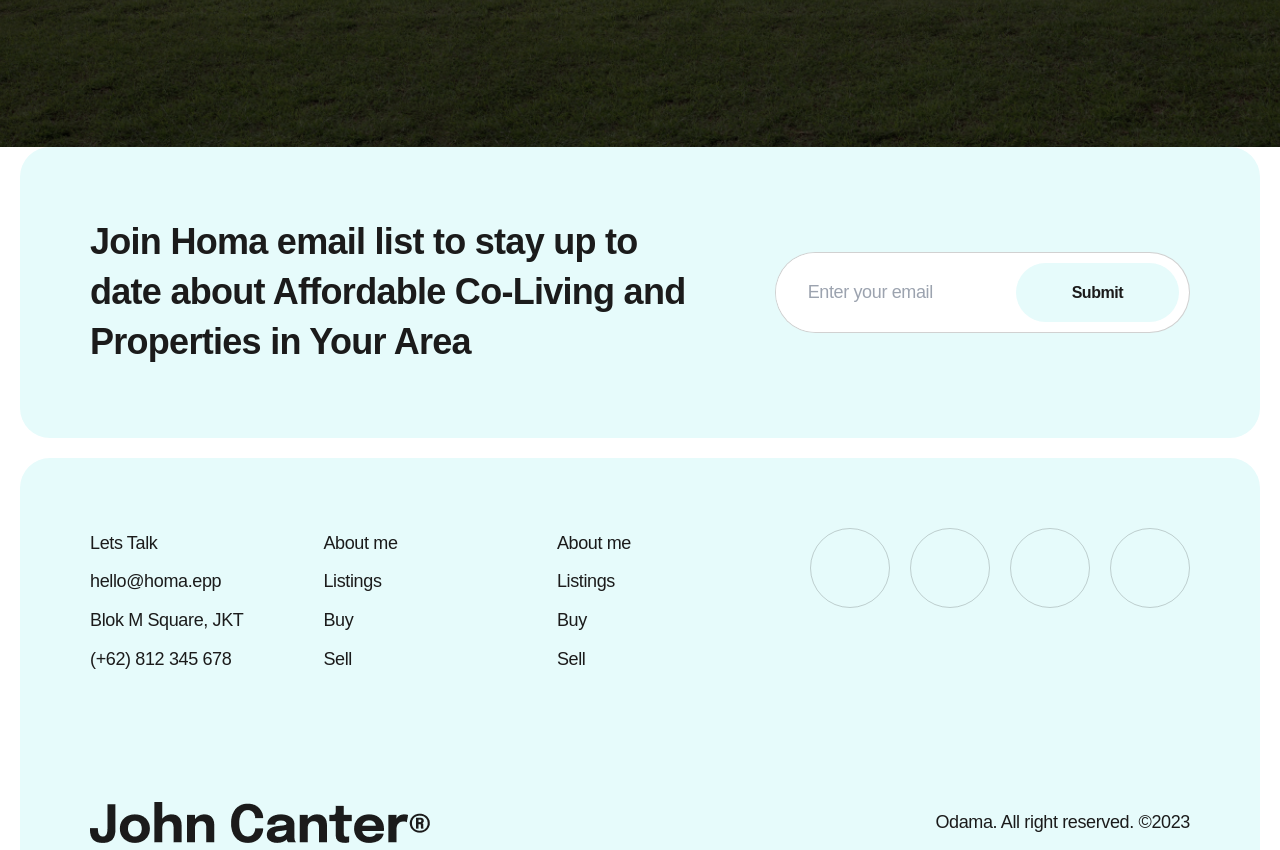
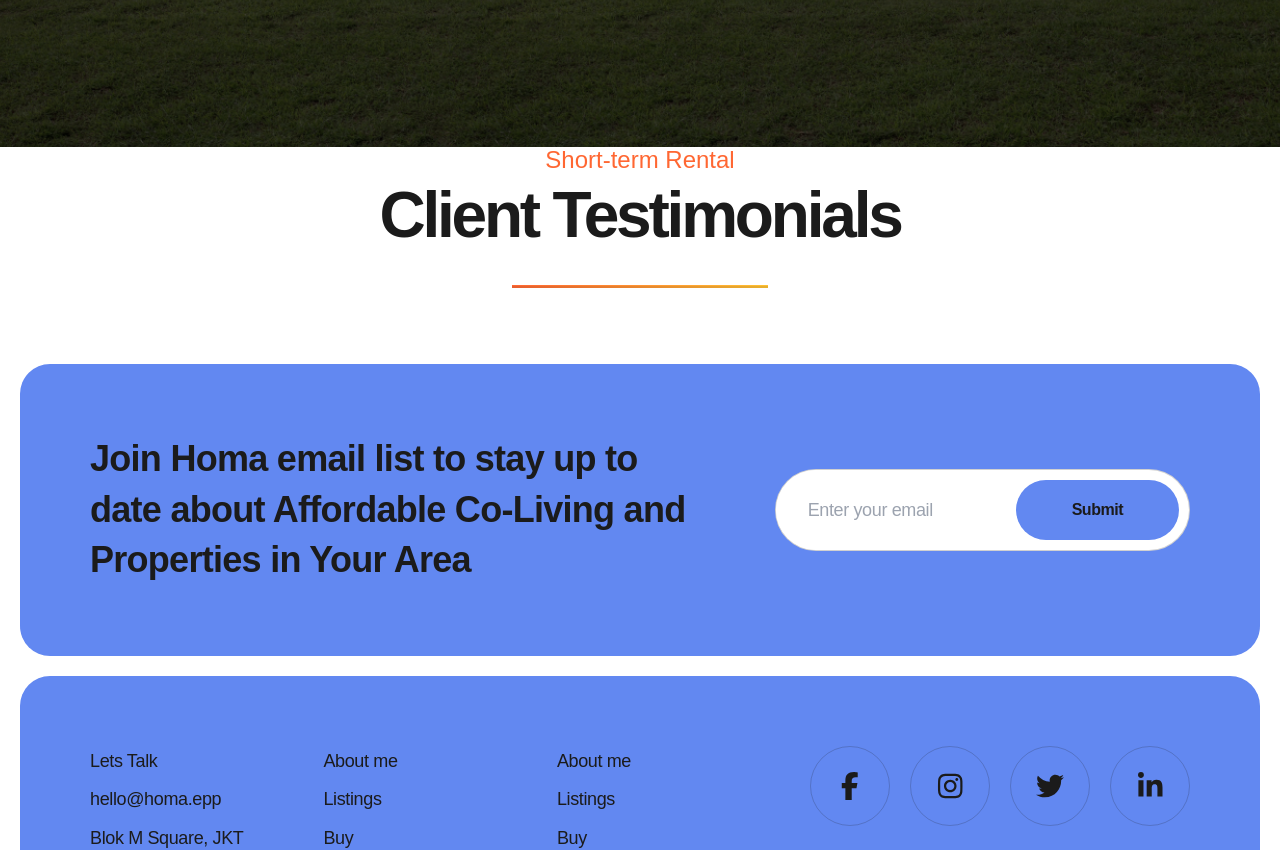
Before and after one commit to Mehedi2509/house-broker-client, a React (Vite) app: page / in a window 1280 px wide. Shown: the part 640-1490 px from the top of the page. Built offline with nearby package versions, Linux system fonts and the light colour scheme; no server answers.

Commit message:
added section title

```diff
--- a/package.json
+++ b/package.json
@@ -14,6 +14,7 @@
     "@fortawesome/free-brands-svg-icons": "^6.5.2",
     "@fortawesome/free-regular-svg-icons": "^6.5.2",
     "@fortawesome/free-solid-svg-icons": "^6.5.2",
+    "@fortawesome/react-fontawesome": "^0.2.2",
     "firebase": "^10.12.2",
     "localforage": "^1.10.0",
     "match-sorter": "^6.3.4",
--- a/src/AuthProvider/AuthProvider.jsx
+++ b/src/AuthProvider/AuthProvider.jsx
@@ -36,9 +36,13 @@ const AuthProvider = ({children})=>{
     useEffect(() =>{
         const unscubcribe = onAuthStateChanged(auth, (currentUser) =>{
             if (currentUser){
-                setUser(currentUser);
+                const name = currentUser.displayName;
+                const email = currentUser.email;
+                const img = currentUser.photoURL;
+                const userData = {name, email, img};
+
+                setUser(userData);
                 setLoading(false);
-                console.log(currentUser);
             }
             else{
                 setLoading(false);
--- a/src/components/Footer.jsx
+++ b/src/components/Footer.jsx
@@ -1,5 +1,6 @@
+import { FontAwesomeIcon } from '@fortawesome/react-fontawesome';
 import logo from '../images/logo/footer-logo.png';
-
+import { faFacebookF, faInstagram, faLinkedinIn, faTwitter } from '@fortawesome/free-brands-svg-icons';
 
 const Footer = () => {
   return (
@@ -96,13 +97,13 @@ const Footer = () => {
               </div>
               <div className="social-profile flex items-center gap-5 lg:gap-3">
                 <a className="w-20 lg:w-16 xs:w-12 h-20 lg:h-16 xs:h-12 border border-white-20 rounded-full flex justify-center items-center text-28px lg:text-24px xs:text-20px text-black custom-transition hover:bg-primary hover:border-primary"
-                  href="#"><i className="fa-brands fa-facebook-f"></i></a>
+                  href="#"><FontAwesomeIcon icon={faFacebookF} /></a>
                 <a className="w-20 lg:w-16 xs:w-12 h-20 lg:h-16 xs:h-12 border border-white-20 rounded-full flex justify-center items-center text-28px lg:text-24px xs:text-20px text-black custom-transition hover:bg-primary hover:border-primary"
-                  href="#"><i className="fa-brands fa-twitter"></i></a>
+                  href="#"><FontAwesomeIcon icon={faInstagram} /></a>
                 <a className="w-20 lg:w-16 xs:w-12 h-20 lg:h-16 xs:h-12 border border-white-20 rounded-full flex justify-center items-center text-28px lg:text-24px xs:text-20px text-black custom-transition hover:bg-primary hover:border-primary"
-                  href="#"><i className="fa-brands fa-linkedin-in"></i></a>
+                  href="#"><FontAwesomeIcon icon={faTwitter} /></a>
                 <a className="w-20 lg:w-16 xs:w-12 h-20 lg:h-16 xs:h-12 border border-white-20 rounded-full flex justify-center items-center text-28px lg:text-24px xs:text-20px text-black custom-transition hover:bg-primary hover:border-primary"
-                  href="#"><i className="fa-brands fa-youtube"></i></a>
+                  href="#"><FontAwesomeIcon icon={faLinkedinIn} /></a>
               </div>
             </div>
             <div className="footer-bottom flex sm:flex-col sm:gap-5 justify-between items-center">
--- a/src/components/Header.jsx
+++ b/src/components/Header.jsx
@@ -1,6 +1,7 @@
 import { Link } from "react-router-dom";
 import headerLogo from "../images/logo/logo.png";
 import useAuth from "../hooks/useAuth";
+import IconUser from "../images/logo/uesr-icon.png";
 
 function Header() {
   const {user, logoutUser} = useAuth();
@@ -69,7 +70,12 @@ function Header() {
               <div className="dropdown dropdown-end">
                 <div tabIndex={0} role="button" className="btn btn-ghost btn-circle avatar">
                   <div className="w-10 rounded-full">
-                    <img alt="Tailwind CSS Navbar component" src="https://img.daisyui.com/images/stock/photo-1534528741775-53994a69daeb.jpg" />
+                    {
+                      user?.img && (<img alt="user profile picture" src={user?.img} />)
+                    }
+                    {
+                      !user?.img &&(<img alt="user profile picture" src={IconUser} />)
+                    }
                   </div>
                 </div>
                 <ul tabIndex={0} className="mt-6 z-[1] p-4 shadow menu menu-sm dropdown-content bg-primary rounded-box w-52">
--- /dev/null
+++ b/src/modules/SectionTitle.jsx
@@ -0,0 +1,19 @@
+
+// eslint-disable-next-line react/prop-types
+const SectionTitle = ({shortTitle, title}) => {
+    return (
+        <div className="section-title-wrapper flex flex-col justify-center items-center mb-[60px]">
+			<div className="section-title flex flex-col items-center gap-4">
+				<div className="content flex flex-col items-center gap-1 wow animate__animated animate__flipInX animate__slow"
+						data-wow-delay="0s">
+					<h6 className="short-title font-short leading-[26px] tracking-normal font-normal text-[#FF6732]">{shortTitle}</h6>
+					<h2 className="title font-semibold text-center">{title}</h2>
+				</div>
+				<div className="divider self-center w-64 h-[3px] bg-[linear-gradient(90deg,#FF6732_0%,#FFC132_100%)] wow animate__animated animate__bounceInLeft animate__fast"
+						data-wow-delay=".4s"></div>
+			</div>
+		</div>
+    );
+};
+
+export default SectionTitle;
--- a/src/pages/Home.jsx
+++ b/src/pages/Home.jsx
@@ -1,4 +1,5 @@
 import HeroSection from "../components/home/HeroSection";
+import SectionTitle from "../modules/SectionTitle";
 
 const Home = () => {
 
@@ -6,6 +7,7 @@ const Home = () => {
   return (
     <div className="home-page">
       <HeroSection/>
+      <SectionTitle shortTitle={'Short-term Rental'} title={'Client Testimonials'}/>
     </div>
 
   )
--- a/src/pages/Registration.jsx
+++ b/src/pages/Registration.jsx
@@ -110,7 +110,7 @@ const Registration = () => {
                     name="confirm_password"
                   />
                   {
-                    !passMatch && (<p className="mt-3 px-4 py-3 rounded-4px text-18px font-medium text-black bg-red-100">Password isn't matched</p>)
+                    !passMatch && (<p className="mt-3 px-4 py-3 rounded-4px text-18px font-medium text-black bg-red-100">Password is not matched</p>)
                   }
                   <label className="label flex justify-between mt-2">
                     <Link to={"/forget-password"} className="label-text-alt link link-hover text-16px">
--- a/tailwind.config.js
+++ b/tailwind.config.js
@@ -6,8 +6,8 @@ export default {
   ],
   theme: {
     colors: {
-      'secondary-color': '#339966',
-      'primary-color': '#ff6600',
+      'secondary-color': '#FF6732',
+      'primary-color': '#6288F1',
       'primary-30': 'rgba(16, 84, 70, 0.30)',
       'primary-50': 'rgba(16, 84, 70, 0.50)',
       'primary-60': 'rgba(16, 84, 70, 0.60)',
@@ -239,8 +239,8 @@ export default {
     themes: [
       {
         light: {
-          primary: '#e6fbfb',
-          secondary: '#C67F43',
+          primary: '#6288F1',
+          secondary: '#FF6732',
           gray: '#D0E1EF',
           neutral: '#FBF5F3',
           "base-100": '#FFFFFF',
```
Also changed, not shown: src/images/logo/uesr-icon.png (added), 1 other file (tests, documents, lock files or other folders).
